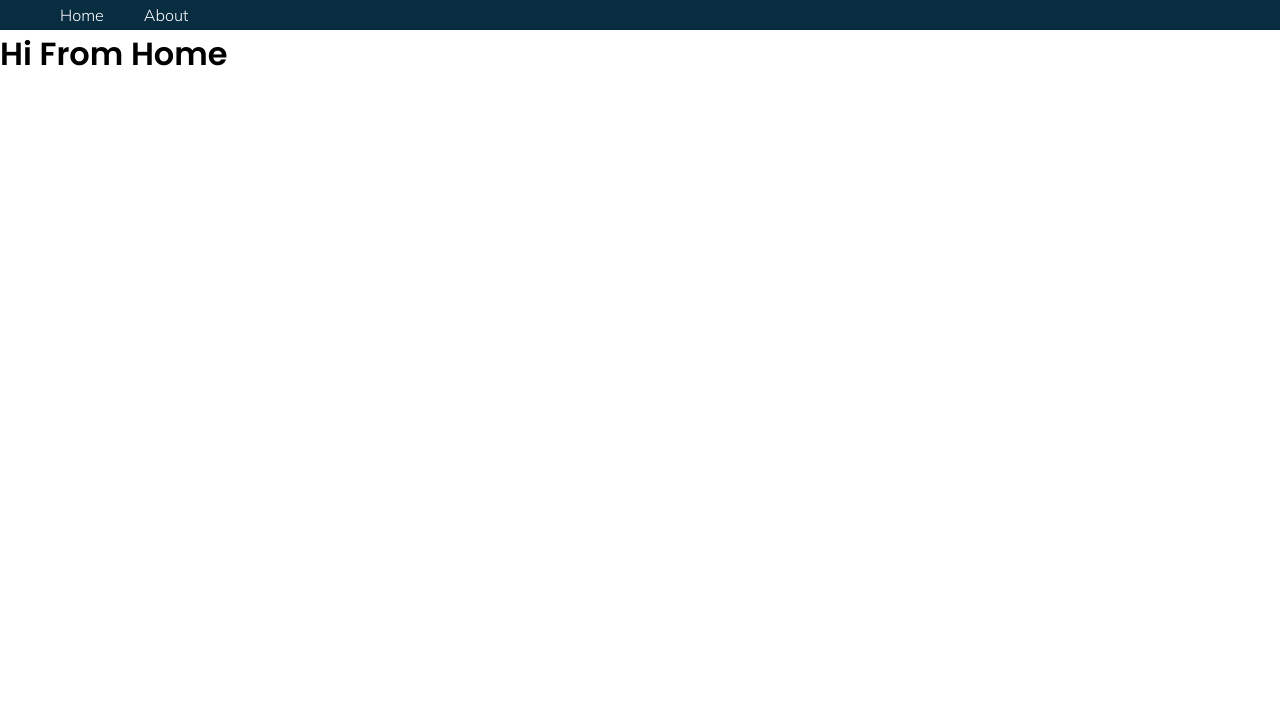
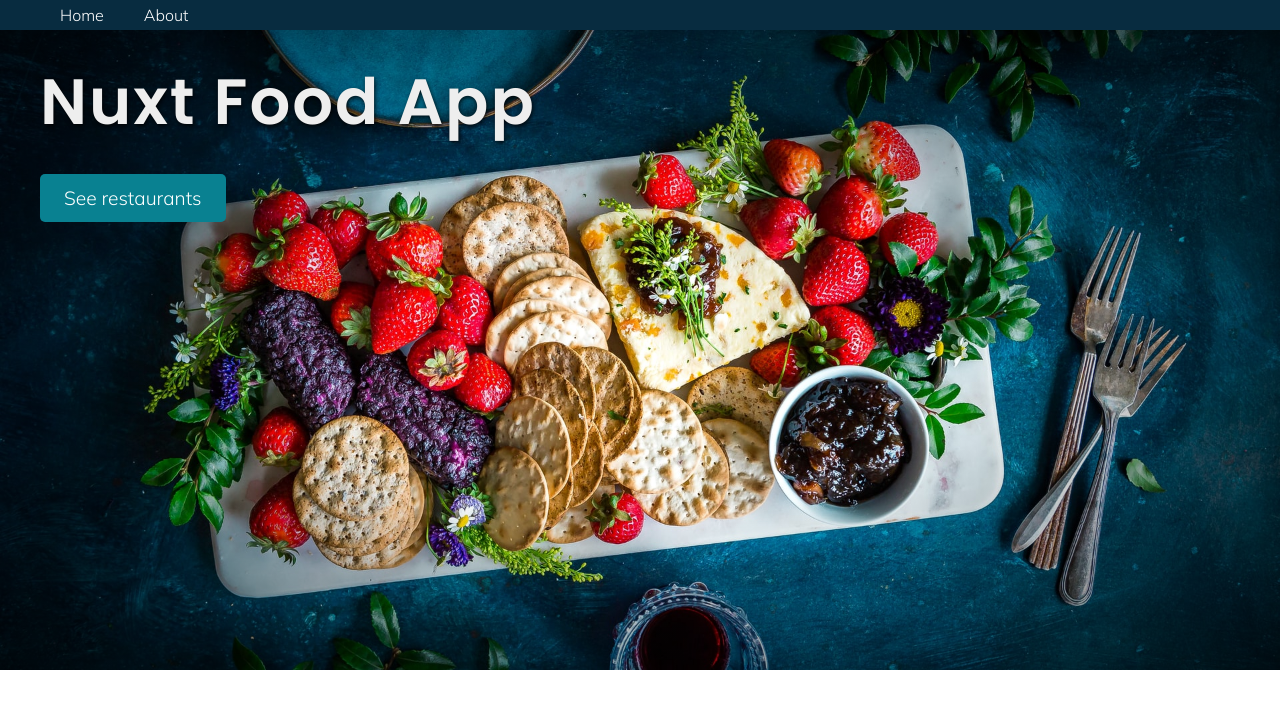
Before and after one commit to Gokhan-Unal/nuxtfoodapp, a Nuxt app: page / in a window 1280 px wide. Shown: the top 708 px of the page. Built offline with nearby package versions, Linux system fonts and the light colour scheme.

Commit message:
AppHeader

```diff
--- /dev/null
+++ b/components/AppHeader.vue
@@ -0,0 +1,38 @@
+<template>
+  <section class="masthead" role="img" aria-label="Image Description">
+    <h1>Nuxt Food App</h1>
+    <button>See restaurants</button>
+  </section>
+</template>
+
+<script>
+export default {};
+</script>
+
+<style lang="scss" scoped>
+.masthead {
+  width: 100%;
+  height: 80vh; /* if you don't want it to take up the full screen, reduce this number */
+  overflow: hidden;
+  padding: 40px;
+  background-size: cover !important;
+  background: radial-gradient(
+      ellipse at center,
+      rgba(0, 0, 0, 0) 0%,
+      rgba(0, 0, 0, 0) 37%,
+      rgba(0, 0, 0, 0.65) 100%
+    ),
+    url(@/assets/headerimg.jpg) no-repeat center center scroll;
+}
+
+h1 {
+  font-style: normal;
+  font-weight: bold;
+  color: #eee;
+  font-size: 8vmin;
+  letter-spacing: 0.03em;
+  line-height: 1;
+  text-shadow: 1px 2px 4px rgba(0, 0, 0, 0.8);
+  margin-bottom: 40px;
+}
+</style>
--- a/pages/index.vue
+++ b/pages/index.vue
@@ -1,11 +1,13 @@
 <template>
   <main class="container">
-    <h1>Hi From Home</h1>
+    <app-header />
   </main>
 </template>
 
 <script>
+import AppHeader from "../components/AppHeader.vue";
 export default {
+  components: { AppHeader },
   name: "IndexPage",
 };
 </script>
```
